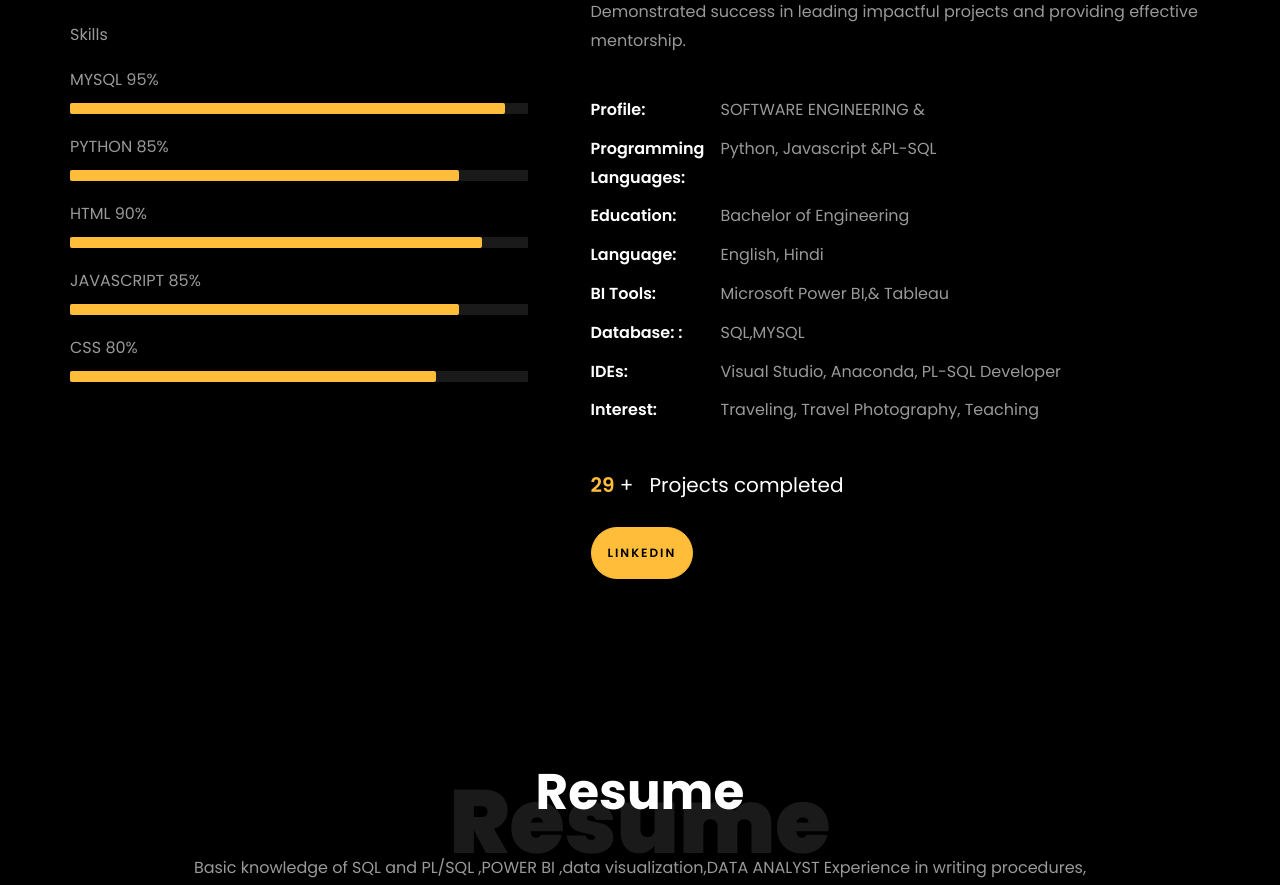
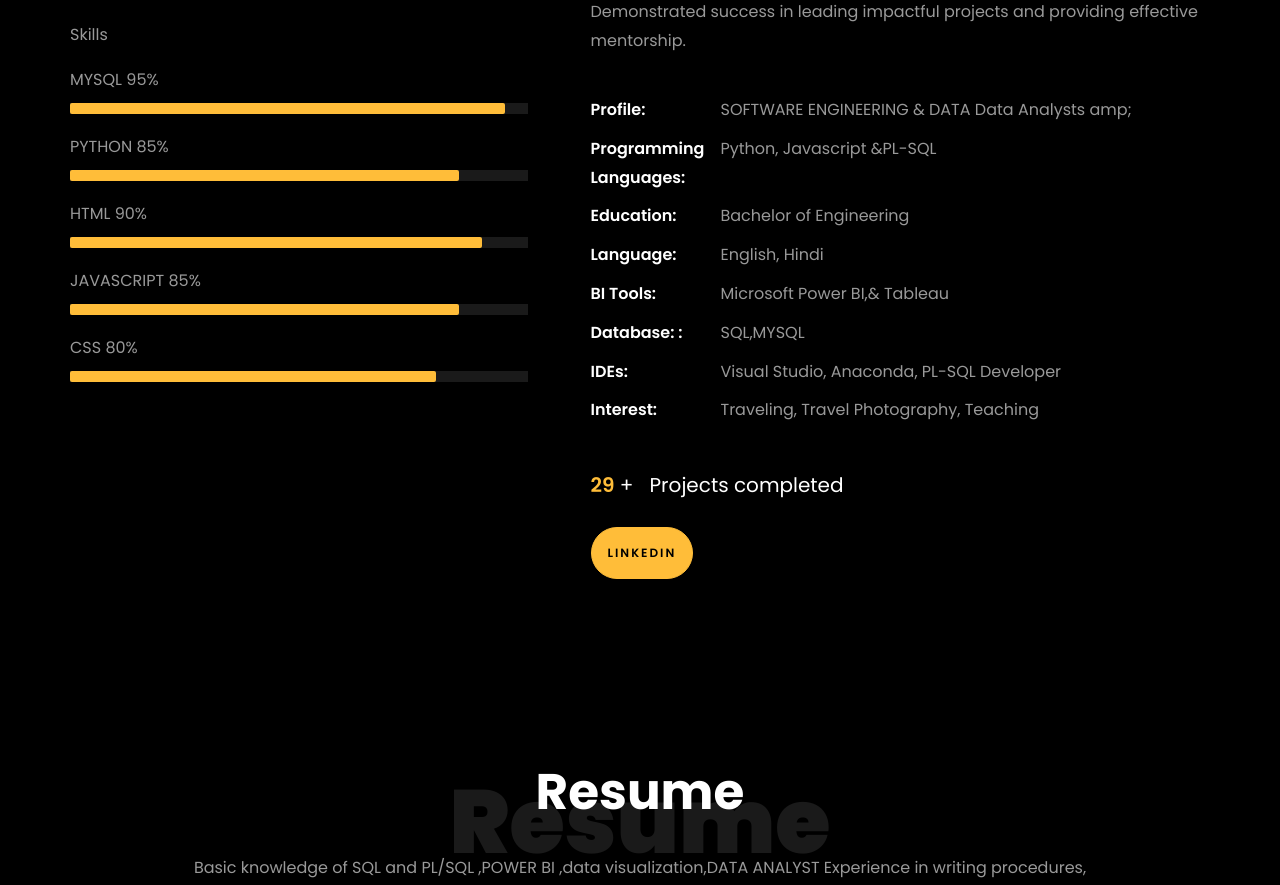
Before and after one commit to rohitwarkade/rohitwarkade.github.io, a plain HTML site: page index.html in a window 1280 px wide. Shown: the part 1049-1934 px from the top of the page. Drawn offline with Linux system fonts and the light colour scheme; files whose address does not match are found by name.

Commit message:
Update index.html

```diff
--- a/index.html
+++ b/index.html
@@ -279,7 +279,7 @@
 									Proficient in INFORMATION TECHNOLOGY, website Development,.
 									Demonstrated success in leading impactful projects and providing effective mentorship.</p>
 								<ul class="about-info mt-4 px-md-0 px-2">
-									<li class="d-flex"><span>Profile:</span> <span>SOFTWARE ENGINEERING &amp; </span></li>
+									<li class="d-flex"><span>Profile:</span> <span>SOFTWARE ENGINEERING & DATA Data Analysts amp; </span></li>
 									<li class="d-flex"><span>Programming Languages:</span> <span>Python, Javascript &amp;PL-SQL</span></li>
 									<li class="d-flex"><span>Education:</span> <span>Bachelor of Engineering</span></li>
 									<li class="d-flex"><span>Language:</span> <span>English, Hindi</span></li>
```
